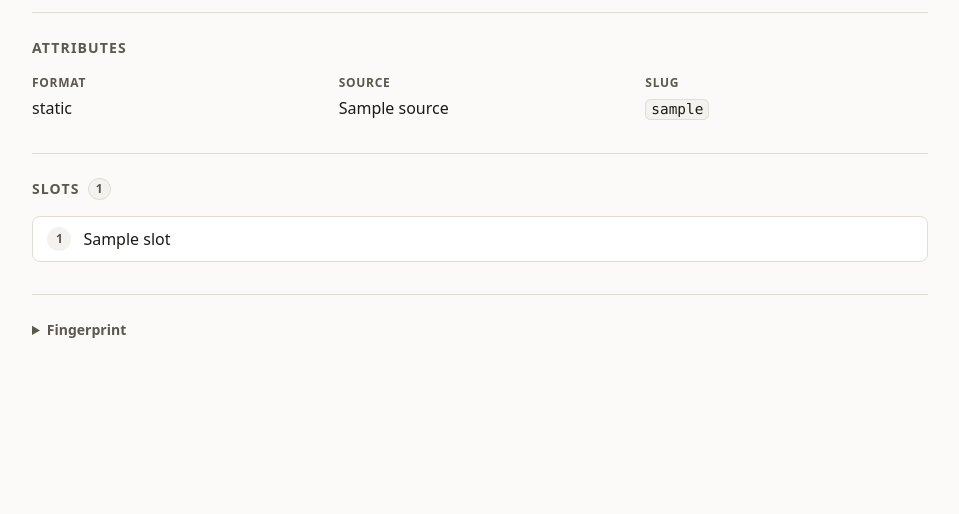
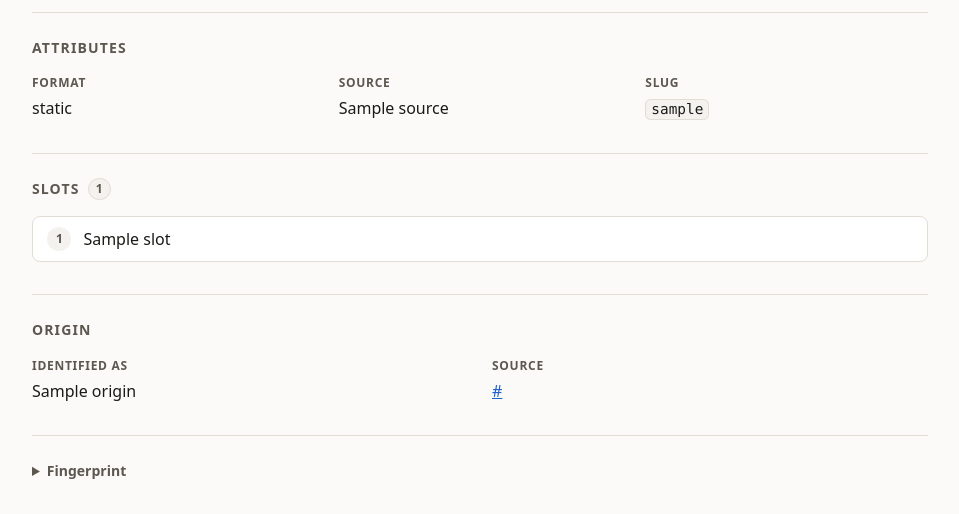
Before and after one commit to ching-kuo/meme-mcp, a FastAPI app: template src/meme_mcp/web/templates/detail.html in a window 1280 px wide. Shown: the part 434-948 px from the top of the page, without its empty margins (160-1119 px from the left). Before the commit the page ends 772 px from the top, so only its background shows below. Run offline with FastAPI, Linux system fonts and the light colour scheme; the template is opened without the code that fills it: most values are stand-ins (such as "Sample title", 1, 10 or a date in 2020); parts of the project's set-up code (start-up, migrations or seed data) failed here and were passed over; some libraries are stand-ins or nearby versions.

Commit message:
feat(web): identify toggle, disclosure, origin fields, safe source links
Surface the reverse-image feature on the web form (U6):
- A feature-availability flag in the /upload context: no checked Google-bound
  toggle renders when the feature is off (KTD7). When on, a default-checked
  'identify this meme online' toggle with disclosure copy naming Google; the
  client always sends identify_online explicitly and shows extended-wait copy.
- Always-present editable origin name/source_url fields (R10) with status copy
  driven by reverse_image_status (no_match/low_confidence vs skipped); origin
  is omitted from approve when both fields are blank.
- Two source_url seams: detail.html gates the href on server-side sanitize_url
  (Jinja autoescape does not neutralize javascript:) and adds
  rel=noopener noreferrer, rendering non-https as inert text; the client-side
  review step validates https before use as UX defense-in-depth.

```diff
--- a/src/meme_mcp/app.py
+++ b/src/meme_mcp/app.py
@@ -46,6 +46,7 @@ from meme_mcp.rendering.pipeline import TemplateSpec, preview_transient, render_
 from meme_mcp.upload.dedupe import DuplicateIndex
 from meme_mcp.upload.service import UploadServiceDeps, analyze_image, approve_pending
 from meme_mcp.vlm.client import VLMClient
+from meme_mcp.vlm.sanitize import sanitize_url
 from meme_mcp.web.csrf import ensure_csrf_token, require_csrf, safe_next
 from meme_mcp.web.upload_routes import register_upload_routes
 
@@ -337,6 +338,9 @@ def create_app(settings: Settings | None = None) -> FastAPI:
                 "friend_login": login,
                 "pat_expires_in_days": _pat_expires_in_days(app, login),
                 "web_session": True,
+                # Drives the egress toggle: when the feature is off, the page must
+                # NOT render a checked Google-bound toggle (U6/KTD7).
+                "reverse_image_enabled": app.state.settings.reverse_image_enabled,
             },
         )
 
@@ -570,11 +574,21 @@ def create_app(settings: Settings | None = None) -> FastAPI:
             template = app.state.templates.get(template_id)
         except KeyError as exc:
             raise MemeMCPError(ErrorCode.NOT_FOUND, []) from exc
+        # Server-side https gate for the origin source link: Jinja autoescape does
+        # NOT neutralize a javascript: href, so the safe URL is computed here and a
+        # non-https one renders as plain text, never a live link (U6/KTD6). Stored
+        # origin is already store-sanitized; this is defense-in-depth for any
+        # legacy/seed row.
+        origin = template.metadata.get("origin") if isinstance(template.metadata, dict) else None
+        origin = origin if isinstance(origin, dict) else None
+        origin_source_url_safe = sanitize_url(str(origin.get("source_url", ""))) if origin else ""
         return templates.TemplateResponse(
             request,
             "detail.html",
             {
                 "template": template,
+                "origin": origin,
+                "origin_source_url_safe": origin_source_url_safe,
                 "friend_login": friend.github_login,
                 "pat_expires_in_days": _pat_expires_in_days(app, friend.github_login),
                 "web_session": has_web_session(app, request),
--- a/src/meme_mcp/web/templates/detail.html
+++ b/src/meme_mcp/web/templates/detail.html
@@ -89,6 +89,34 @@
       {% endif %}
     </section>
 
+    {% if origin and origin.get("name") %}
+      <section class="detail__panel">
+        <h2 class="detail__panel-title">Origin</h2>
+        <dl class="detail__attrs">
+          <div class="detail__attr">
+            <dt>Identified as</dt>
+            <dd>{{ origin.get("name") }}</dd>
+          </div>
+          {% if origin_source_url_safe %}
+            <div class="detail__attr">
+              <dt>Source</dt>
+              <dd>
+                <a href="{{ origin_source_url_safe }}" target="_blank" rel="noopener noreferrer">
+                  {{ origin_source_url_safe }}
+                </a>
+              </dd>
+            </div>
+          {% elif origin.get("source_url") %}
+            {# Non-https source: render as inert plain text, never a live link. #}
+            <div class="detail__attr">
+              <dt>Source</dt>
+              <dd>{{ origin.get("source_url") }}</dd>
+            </div>
+          {% endif %}
+        </dl>
+      </section>
+    {% endif %}
+
     <details class="detail__fingerprint">
       <summary>Fingerprint</summary>
       <dl class="detail__attrs">
```
Also changed, not shown: src/meme_mcp/web/static/upload.js (+66 -2 lines), src/meme_mcp/web/templates/upload.html (+24 -2 lines), tests/test_web_surface.py (+62 -0 lines), tests/test_web_upload.py (+34 -0 lines).
